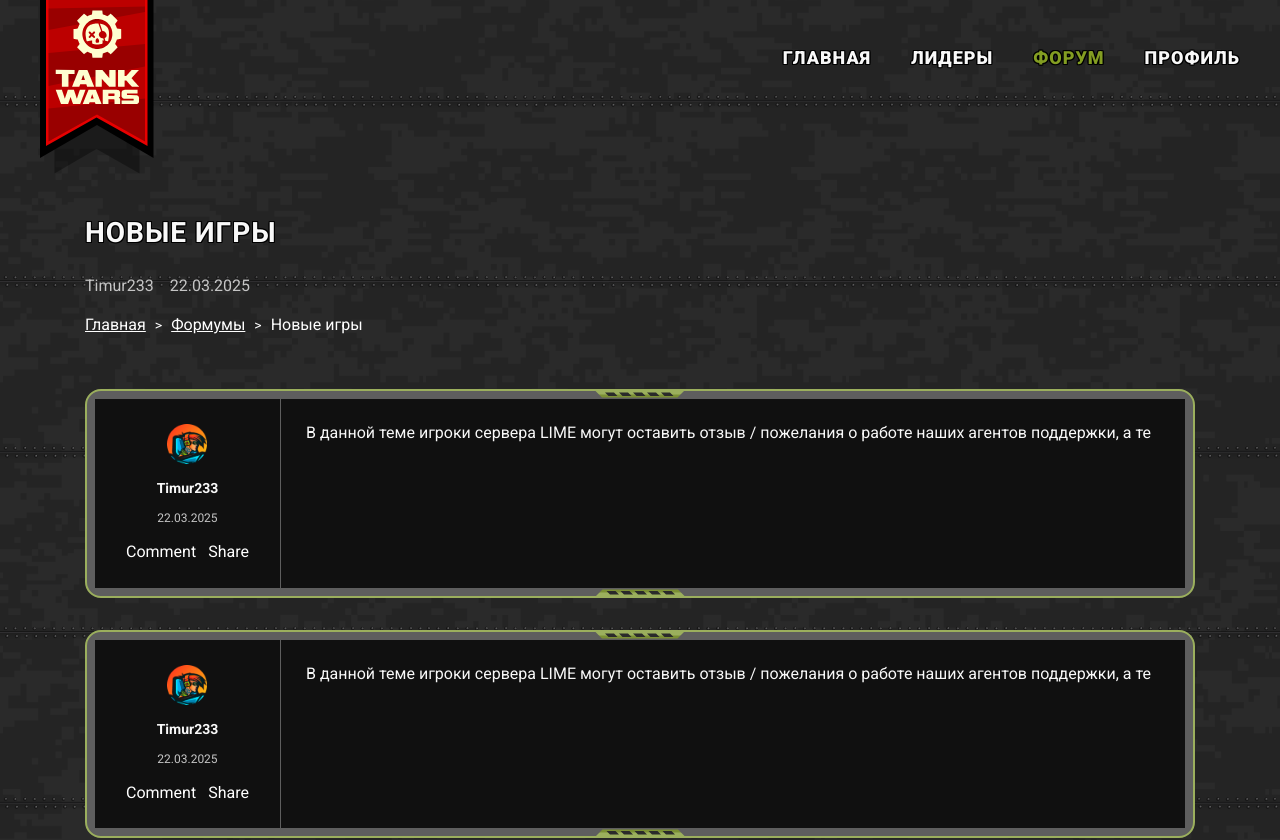
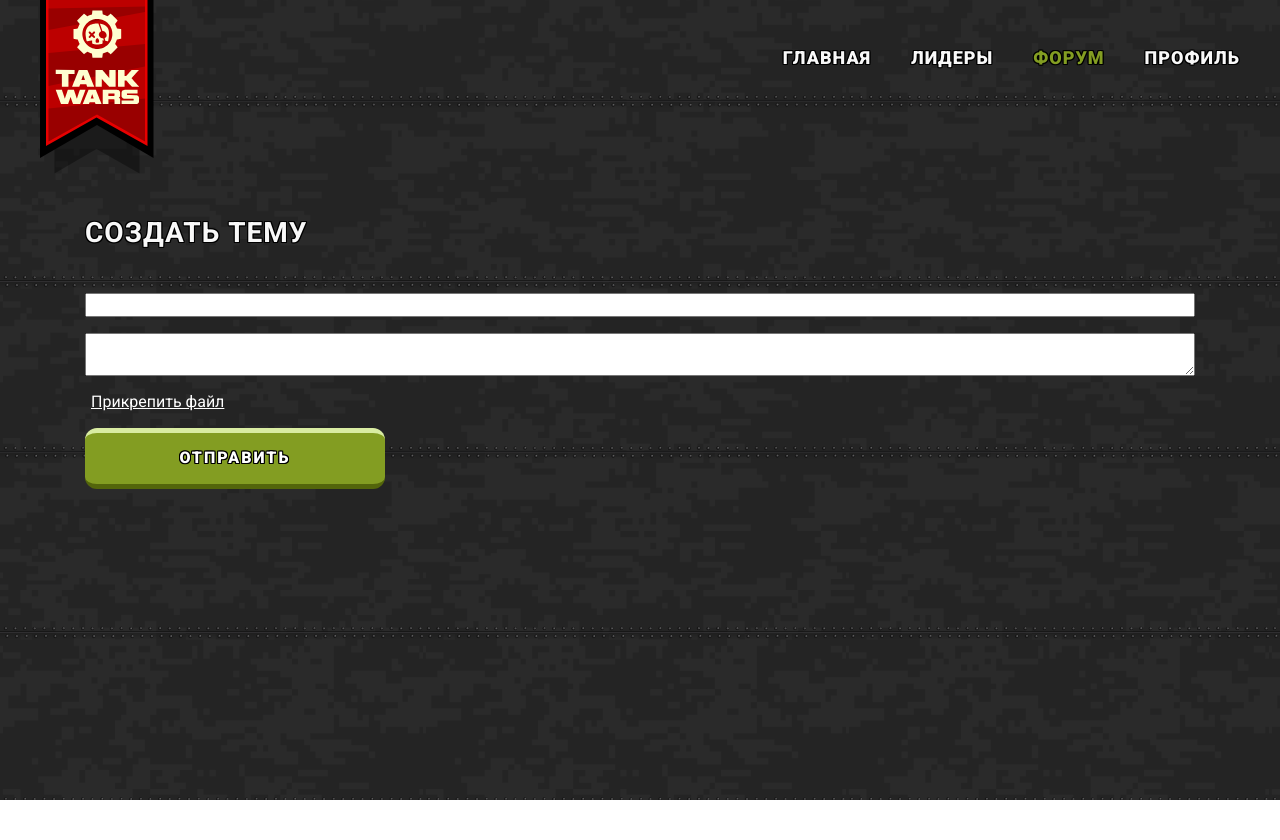
Before and after one commit to Timur233/falcon-tanks, a React (Vite) app in the folder packages/client/: page /forum/new in a window 1280 px wide. Shown: the top 840 px of the page. After the commit the page ends 800 px from the top, so only its background shows below. Built offline with nearby package versions, Linux system fonts and the light colour scheme; the HTML template or start-up script is replaced by a standard one.

Commit message:
feat: CreateThread page

```diff
--- a/packages/client/src/app/App.tsx
+++ b/packages/client/src/app/App.tsx
@@ -2,6 +2,7 @@ import AuthLayout from '@/layouts/AuthLayout/AuthLayout'
 import PrivateLayout from '@/layouts/PrivateLayout/PrivateLayout'
 import PublicLayout from '@/layouts/PublicLayout/PublicLayout'
 import RootLayout from '@/layouts/RootLayout/RootLayout'
+import { CreateThread } from '@/pages/CreateThread/CreateThread'
 import { Error } from '@/pages/Error/Error'
 import { Forum } from '@/pages/Forum/Forum'
 import { Game } from '@/pages/Game/Game'
@@ -46,6 +47,10 @@ const routerConfig = createBrowserRouter([
             element: <Thread />,
           },
           {
+            path: '/forum/new',
+            element: <CreateThread />,
+          },
+          {
             path: '/leaderboard',
             element: <Leaderboard />,
           },
--- /dev/null
+++ b/packages/client/src/pages/CreateThread/CreateThread.scss
@@ -0,0 +1,15 @@
+@import './../../scss/vars.scss';
+
+.create-thread-page {
+  margin-top: 100px;
+
+  .form {
+    display: flex;
+    flex-direction: column;
+    gap: 16px;
+
+    &__submit {
+      align-self: flex-start;
+    }
+  }
+}
--- /dev/null
+++ b/packages/client/src/pages/CreateThread/CreateThread.tsx
@@ -0,0 +1,18 @@
+import { Button } from '@/components/ui/Button/Button'
+import { File } from '@/components/ui/File/File'
+import { PageTitle } from '@/components/ui/PageTitle/PageTitle'
+import './CreateThread.scss'
+
+export const CreateThread = () => {
+  return (
+    <div className="create-thread-page container">
+      <form action="#" className="create-thread-page__form form">
+        <PageTitle tagName="h1" text="Создать тему"></PageTitle>
+        <input type="text" name="thread-title" />
+        <textarea name="first-comment" id="first-comment"></textarea>
+        <File></File>
+        <Button text="Отправить" useFixWidth className="form__submit"></Button>
+      </form>
+    </div>
+  )
+}
```
